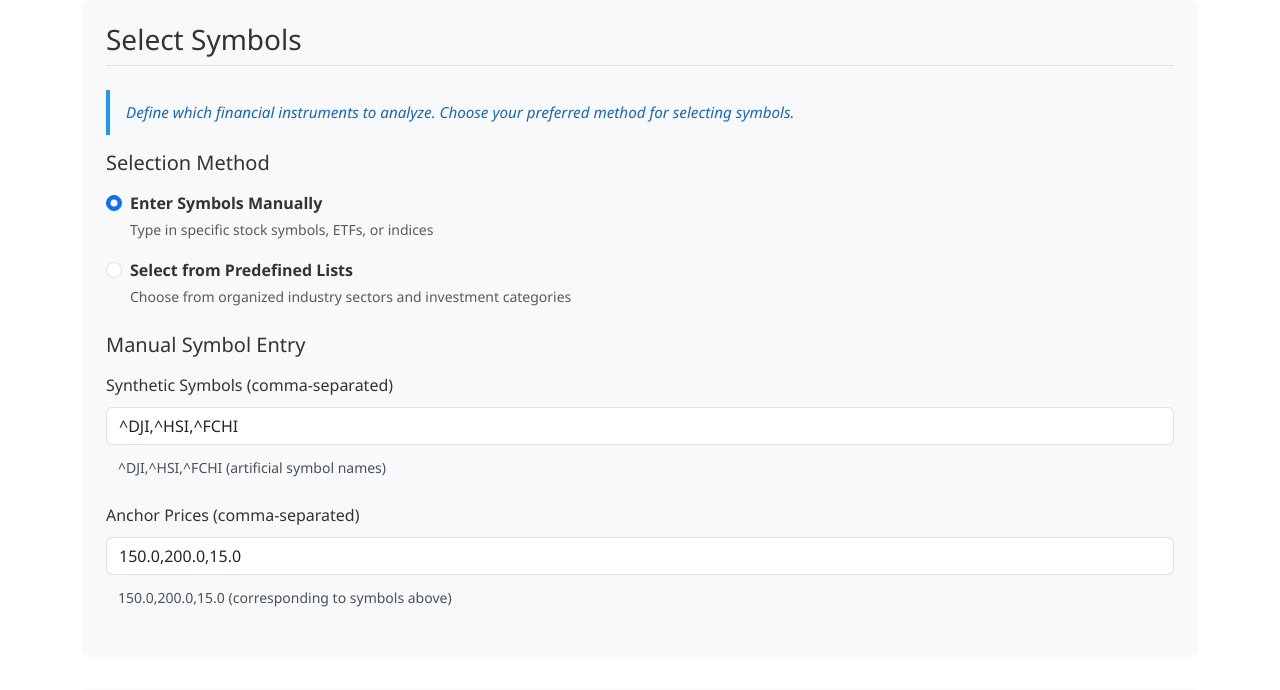
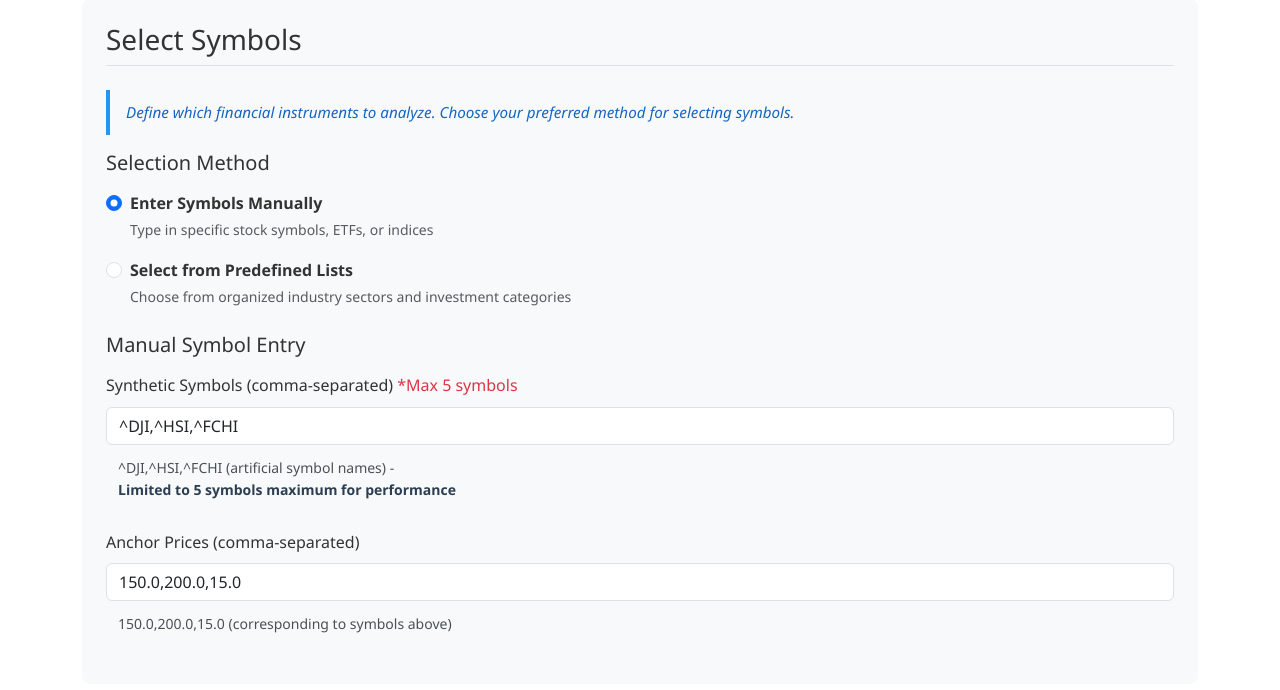
Before and after one commit to garthmortensen/timeseries-frontend, a Django app: page /analysis/ in a window 1280 px wide. Shown: the part 719-1409 px from the top of the page. Run offline with Django 5.2, Linux system fonts and the light colour scheme; some libraries are stand-ins or nearby versions.

Commit message:
Netsec: set max values on symbol count, date ranges

```diff
--- a/templates/timeseries/analysis.html
+++ b/templates/timeseries/analysis.html
@@ -134,20 +134,20 @@
 
             <div id="market-params" style="display: none;">
                 <div class="mb-3">
-                    <label for="symbols" class="form-label">Symbols (comma-separated)</label>
+                    <label for="symbols" class="form-label">Symbols (comma-separated) <span class="text-danger">*Max 5 symbols</span></label>
                     <input type="text" class="form-control" id="symbols" name="symbols" value="^DJI,^HSI,^FCHI" placeholder="Enter symbols like AAPL,MSFT,GOOGL">
                     <div class="parameter-help">
-                        ^DJI,^HSI,^FCHI
+                        ^DJI,^HSI,^FCHI - <strong>Limited to 5 symbols maximum for performance</strong>
                     </div>
                 </div>
             </div>
 
             <div id="synthetic-params" style="display: block;">
                 <div class="mb-3">
-                    <label for="synthetic-symbols" class="form-label">Synthetic Symbols (comma-separated)</label>
+                    <label for="synthetic-symbols" class="form-label">Synthetic Symbols (comma-separated) <span class="text-danger">*Max 5 symbols</span></label>
                     <input type="text" class="form-control" id="synthetic-symbols" name="synthetic_symbols" value="^DJI,^HSI,^FCHI" placeholder="Enter symbols like SYM1,SYM2,SYM3">
                     <div class="parameter-help">
-                        ^DJI,^HSI,^FCHI (artificial symbol names)
+                        ^DJI,^HSI,^FCHI (artificial symbol names) - <strong>Limited to 5 symbols maximum for performance</strong>
                     </div>
                 </div>
                 <div class="mb-3">
@@ -561,7 +561,7 @@
                                     </label>
                                 </div>
                                 <div class="form-check">
-                                    <input class="form-check-input industry-checkbox" type="checkbox" value="EWQ" id="country-ewq" data-name="iShares MSCI France ETF">
+                                    <input class="form-check-input" type="checkbox" value="EWQ" id="country-ewq" data-name="iShares MSCI France ETF">
                                     <label class="form-check-label" for="country-ewq">
                                         <strong>EWQ</strong> - France<br>
                                         <small class="text-muted">French equity market</small>
@@ -1247,7 +1247,7 @@
         <div id="spillover-params" style="display: block;">
             <div class="mb-3">
                 <label for="forecast-horizon" class="form-label">Forecast Horizon</label>
-                <input type="number" class="form-control" id="forecast-horizon" name="forecast_horizon" min="1" max="5" value="3">
+                <input type="number" class="form-control" id="forecast-horizon" name="forecast_horizon" min="1" max="3" value="3">
                 <div class="parameter-help">
                     Determines how far into the future to measure spillover effects. Short horizons (1-3 periods) capture immediate contagion, longer horizons (5-10) reveal persistent interconnections. Use 1-day for high-frequency trading, 1-week for tactical allocation, 1-month for strategic portfolio decisions.
                 </div>
@@ -1270,6 +1270,12 @@
         <button type="submit" class="btn btn-primary btn-lg mb-4" id="run-analysis-btn">Run Analysis</button>
     </div>
 </form>
+
+
+
+
+
+
 
 <div id="loading" class="text-center" style="display: none;">
     <div class="spinner-border text-primary" role="status">
@@ -1421,6 +1427,58 @@ document.addEventListener('DOMContentLoaded', function() {
 
     form.addEventListener('submit', function(e) {
         e.preventDefault();
+
+        // CLIENT-SIDE VALIDATION FOR SECURITY LIMITS
+        const syntheticSymbolsInput = document.getElementById('synthetic-symbols');
+        const symbolsInput = document.getElementById('symbols');
+        const startDateInput = document.getElementById('data-start-date');
+        const endDateInput = document.getElementById('data-end-date');
+        const forecastHorizonInput = document.getElementById('forecast-horizon');
+
+        // Validate symbol count (max 5)
+        let symbolsToCheck = '';
+        if (syntheticRadio.checked) {
+            symbolsToCheck = syntheticSymbolsInput.value;
+        } else {
+            symbolsToCheck = symbolsInput.value;
+        }
+
+        const symbolsArray = symbolsToCheck.split(',').map(s => s.trim()).filter(s => s.length > 0);
+        if (symbolsArray.length > 5) {
+            alert('Maximum 5 symbols allowed. You have ' + symbolsArray.length + ' symbols.');
+            loadingIndicator.style.display = 'none';
+            form.style.display = 'block';
+            return;
+        }
+
+        // Validate date range (max 5 years)
+        const startDate = new Date(startDateInput.value);
+        const endDate = new Date(endDateInput.value);
+        const daysDiff = (endDate - startDate) / (1000 * 60 * 60 * 24);
+        const maxDays = 5 * 365; // 5 years
+
+        if (daysDiff > maxDays) {
+            alert('Maximum date range is 5 years. Your range is ' + Math.round(daysDiff / 365 * 100) / 100 + ' years.');
+            loadingIndicator.style.display = 'none';
+            form.style.display = 'block';
+            return;
+        }
+
+        if (startDate >= endDate) {
+            alert('Start date must be before end date.');
+            loadingIndicator.style.display = 'none';
+            form.style.display = 'block';
+            return;
+        }
+
+        // Validate forecast horizon (max 3)
+        const forecastHorizon = parseInt(forecastHorizonInput.value);
+        if (forecastHorizon > 3) {
+            alert('Maximum forecast horizon is 3 periods.');
+            loadingIndicator.style.display = 'none';
+            form.style.display = 'block';
+            return;
+        }
 
         // Show loading indicator
         loadingIndicator.style.display = 'block';
```
